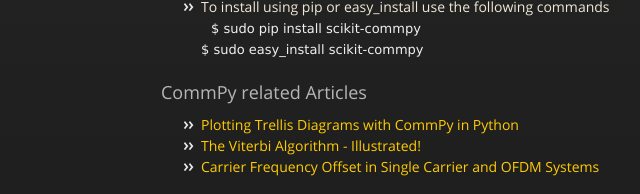
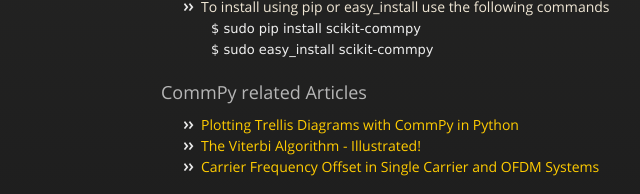
Before and after one commit to veeresht/CommPy, a plain HTML site: page index.html in a window 1280 px wide. Shown: the part 469-663 px from the top of the page, 154-794 px from the left. Drawn offline with nearby package versions, Linux system fonts and the light colour scheme.

Commit message:
Updating homepage with installation details

```diff
--- a/index.html
+++ b/index.html
@@ -64,7 +64,8 @@
 <a href=http://pypi.python.org/pypi/scikit-commpy> http://pypi.python.org/pypi/scikit-commpy </a>, unzip and use <br/>
 <code> $ sudo python setup.py install </code> </li>
 <li>To install using pip or easy_install use the following commands <br/>
-<code> $ sudo pip install scikit-commpy <br/> $ sudo easy_install scikit-commpy </code> </li>
+<code> $ sudo pip install scikit-commpy </code> <br/>
+<code> $ sudo easy_install scikit-commpy </code> </li>
 </ul>
 
 <h3>CommPy related Articles</h3>
```
